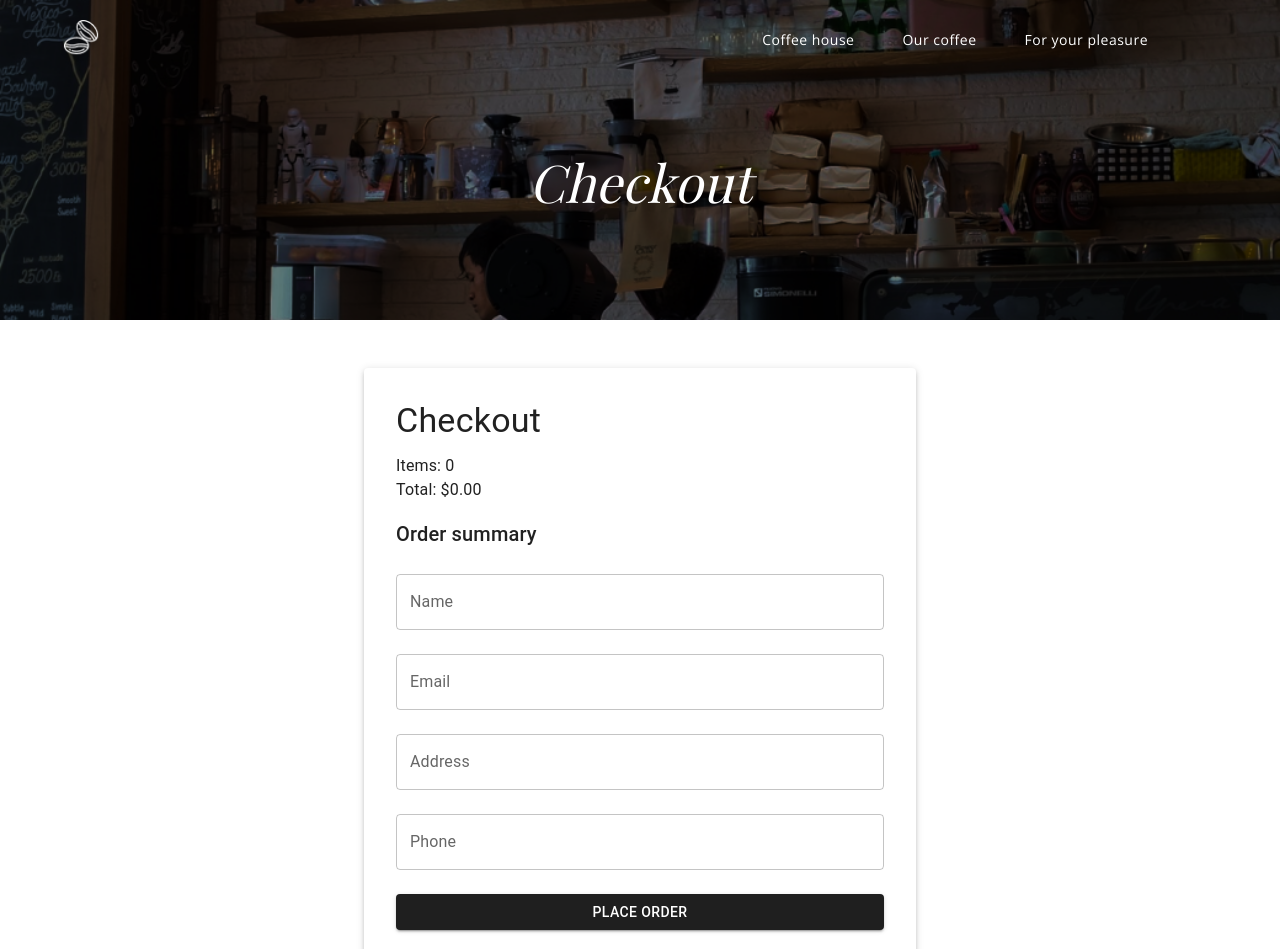
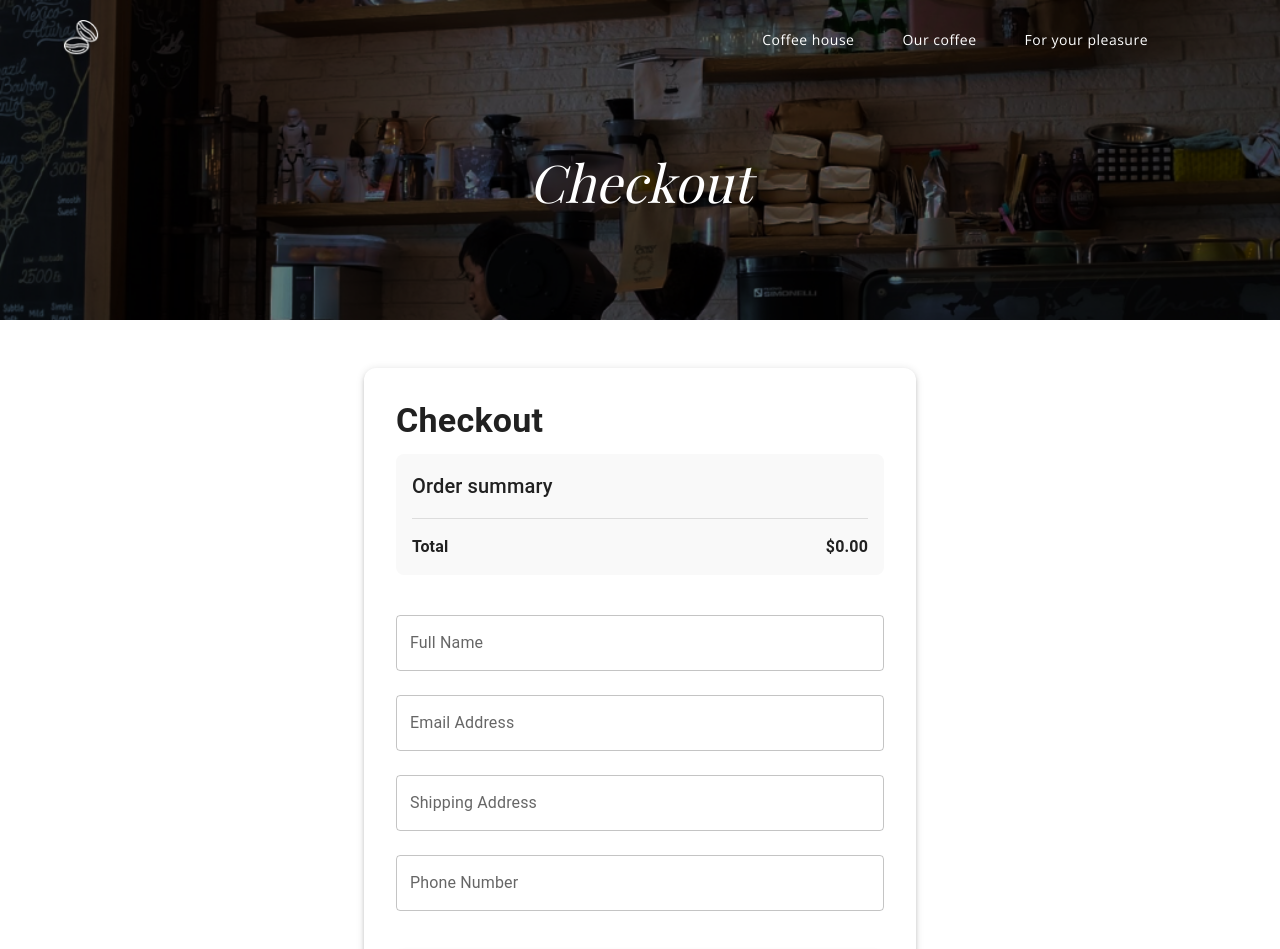
Before and after one commit to itssonyamisyura/CoffeeShop, a React (Vite) app: page /CoffeeShop/checkout in a window 1280 px wide. Shown: the top 949 px of the page. Built offline with nearby package versions, Linux system fonts and the light colour scheme; some icons are missing; a web font is replaced by a local one.

Commit message:
feat: implement order confirmation view with generated order number and update checkout UI

```diff
--- a/src/pages/CheckoutPage/CheckoutPage.jsx
+++ b/src/pages/CheckoutPage/CheckoutPage.jsx
@@ -2,16 +2,20 @@ import { CoffeeHero } from "../../components/CoffeeHero";
 import { Footer } from "../../components/Footer";
 import { useState } from "react";
 import { useForm } from "react-hook-form";
+import { Link } from "react-router-dom";
 import TextField from "@mui/material/TextField";
 import Button from "@mui/material/Button";
 import maskGroupBg from "../../assets/maskGroupBg.png";
 import Container from "@mui/material/Container";
 import Paper from "@mui/material/Paper";
 import Typography from "@mui/material/Typography";
+import Box from "@mui/material/Box";
+import CheckCircleOutlineIcon from "@mui/icons-material/CheckCircleOutline";
 
 export const CheckoutPage = ({cartCount, total, cartItems, clearCart}) => {
 
     const [orderPlaced, setOrderPlaced] = useState(false);
+    const [orderNumber, setOrderNumber] = useState(null);
 
     const {
         register,
@@ -19,14 +23,54 @@ export const CheckoutPage = ({cartCount, total, cartItems, clearCart}) => {
         reset,
         formState: {errors}
     } = useForm();
-    //register подключает input
 
     const onSubmit = (data) => {
         console.log(data);
+        setOrderNumber(`ORD-${Math.floor(10000 + Math.random() * 90000)}`);
         setOrderPlaced(true);
         clearCart();
         reset();
       };
+
+    if (orderPlaced) {
+        return (
+            <div>
+                <CoffeeHero
+                    image={maskGroupBg}
+                    title="Order Confirmed"
+                    cartCount={0}/>
+
+                <Container maxWidth="sm" sx={{ py: 10, textAlign: 'center' }}>
+                    <Box display="flex" justifyContent="center" mb={2}>
+                        <CheckCircleOutlineIcon color="success" sx={{ fontSize: 80 }} />
+                    </Box>
+                    <Typography variant="h4" component="h1" gutterBottom fontWeight="bold">
+                        Thank you for your order!
+                    </Typography>
+                    <Typography variant="body1" color="text.secondary" sx={{ mb: 4 }}>
+                        Your order <strong>#{orderNumber}</strong> has been placed successfully. We'll send a confirmation email with your tracking details shortly.
+                    </Typography>
+                    <Button
+                        component={Link}
+                        to="/coffee"
+                        variant="contained"
+                        size="large"
+                        sx={{
+                            backgroundColor: "#1f1f1f",
+                            px: 4, py: 1.5,
+                            borderRadius: '8px',
+                            textTransform: 'none',
+                            fontSize: '16px',
+                            "&:hover": { backgroundColor: "#000" }
+                        }}>
+                        Continue Shopping
+                    </Button>
+                </Container>
+                <Footer />
+            </div>
+        );
+    }
+
     return (
         <div>
             <CoffeeHero
@@ -35,33 +79,30 @@ export const CheckoutPage = ({cartCount, total, cartItems, clearCart}) => {
             cartCount={cartCount}/>
 
             <Container maxWidth="sm" sx={{ py: 6 }}>
-                <Paper elevation={3} sx={{ p: 4 }}>
+                <Paper elevation={3} sx={{ p: 4, borderRadius: '12px' }}>
                     <form onSubmit={handleSubmit(onSubmit)}>
 
-                    <Typography variant="h4" component="h1" gutterBottom>
+                    <Typography variant="h4" component="h1" gutterBottom fontWeight="bold">
                         Checkout
                     </Typography>
 
-                    <Typography variant="body1">
-                        Items: {cartCount}
-                    </Typography>
-
-                    <Typography variant="body1" sx={{ mb: 2 }}>
-                        Total: ${total.toFixed(2)}
-                    </Typography>
-
-                    <Typography variant="h6" sx={{ mt: 2, mb: 1 }}>
-                        Order summary
-                    </Typography>
-
-                    {cartItems.map((item) => (
-                        <Typography key={item.id} variant="body2">
-                            {item.name} × {item.quantity}
+                    <Box sx={{ mb: 3, p: 2, bgcolor: '#f9f9f9', borderRadius: '8px' }}>
+                        <Typography variant="h6" sx={{ mb: 1 }}>
+                            Order summary
                         </Typography>
-                    ))}
+                        {cartItems.map((item) => (
+                            <Typography key={item.id} variant="body2" sx={{ display: 'flex', justifyContent: 'space-between', mb: 0.5 }}>
+                                <span>{item.name} × {item.quantity}</span>
+                            </Typography>
+                        ))}
+                        <Typography variant="body1" fontWeight="bold" sx={{ mt: 2, pt: 2, borderTop: '1px solid #ddd', display: 'flex', justifyContent: 'space-between' }}>
+                            <span>Total</span>
+                            <span>${total.toFixed(2)}</span>
+                        </Typography>
+                    </Box>
 
                         <TextField
-                            label='Name'
+                            label='Full Name'
                             variant="outlined"
                             fullWidth
                             margin="normal"
@@ -69,11 +110,10 @@ export const CheckoutPage = ({cartCount, total, cartItems, clearCart}) => {
                             helperText={errors.name?.message}
                             {...register('name', {
                                 required: 'Name is required',
-                                onChange: () => setOrderPlaced(false),
                             })}
                         />
                         <TextField
-                            label='Email'
+                            label='Email Address'
                             variant="outlined"
                             fullWidth
                             margin="normal"
@@ -85,11 +125,10 @@ export const CheckoutPage = ({cartCount, total, cartItems, clearCart}) => {
                                     value: /^\S+@\S+\.\S+$/,
                                     message: "Enter a valid email address",
                                 },
-                                onChange: () => setOrderPlaced(false),
                             })}
                         />
                         <TextField
-                            label='Address'
+                            label='Shipping Address'
                             variant="outlined"
                             fullWidth
                             margin="normal"
@@ -97,11 +136,10 @@ export const CheckoutPage = ({cartCount, total, cartItems, clearCart}) => {
                             helperText={errors.address?.message}
                             {...register('address', {
                                 required: 'Address is required',
-                                onChange: () => setOrderPlaced(false),
                             })}
                         />
                         <TextField
-                            label='Phone'
+                            label='Phone Number'
                             type="tel"
                             variant="outlined"
                             fullWidth
@@ -114,7 +152,6 @@ export const CheckoutPage = ({cartCount, total, cartItems, clearCart}) => {
                                     value: /^[0-9+\-\s()]{6,}$/,
                                     message: "Enter a valid phone number",
                                 },
-                                onChange: () => setOrderPlaced(false),
                             })}
                         />
 
@@ -122,20 +159,19 @@ export const CheckoutPage = ({cartCount, total, cartItems, clearCart}) => {
                             type="submit"
                             variant="contained"
                             fullWidth
-                            disabled={orderPlaced}
-                            sx={{ mt: 2,
+                            size="large"
+                            sx={{ mt: 4,
+                                py: 1.5,
+                                fontSize: '16px',
+                                textTransform: 'none',
+                                borderRadius: '8px',
                                 backgroundColor: "#1f1f1f",
                                 "&:hover": {
                                 backgroundColor: "#000",
                                 },
                             }}>
-                            {orderPlaced ? "Order placed" : "Place order"}
+                            Place order • ${total.toFixed(2)}
                         </Button>
-                        {orderPlaced && (
-                            <Typography sx={{ mt: 2 }}>
-                                Order placed successfully!
-                            </Typography>
-                        )}
                     </form>
                 </Paper>
             </Container>
```
